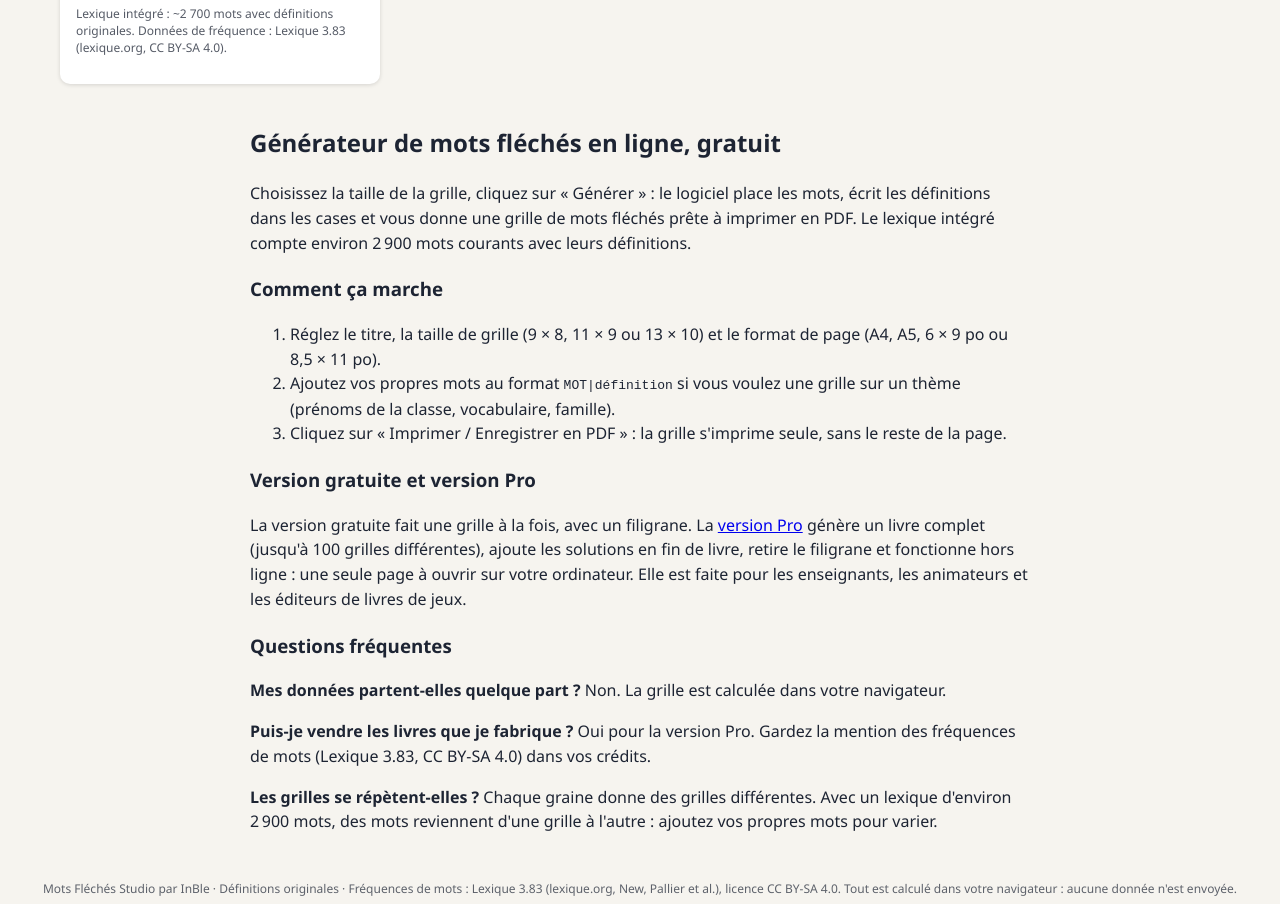
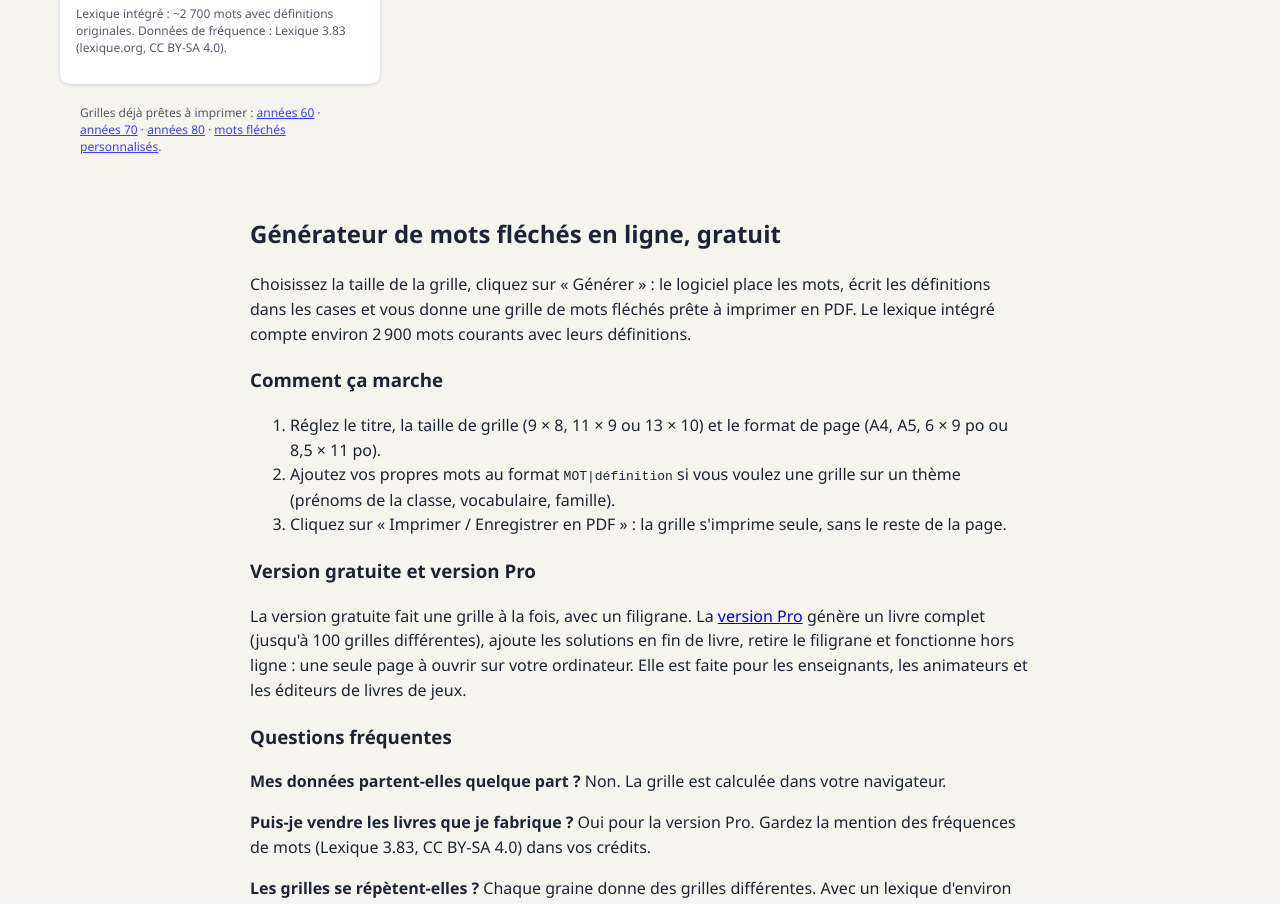
Before and after one commit to rfkbzz/inble-outils, a plain HTML site: page mots-fleches-studio/index.html in a window 1280 px wide. Shown: the part 949-1853 px from the top of the page. Drawn offline with Linux system fonts and the light colour scheme.

Commit message:
Mots fléchés : générateur v2 de CODA + page personnalisée + liens croisés (mots-fleches-studio/index.html)

```diff
--- a/mots-fleches-studio/index.html
+++ b/mots-fleches-studio/index.html
@@ -61,6 +61,7 @@ button.sec{background:#fff;color:var(--ink);border:1px solid var(--ink)}
   <p class="note">Lexique intégré : ~2 700 mots avec définitions originales. Données de fréquence : Lexique 3.83 (lexique.org, CC BY-SA 4.0).</p>
 </section>
 <section id="out"></section>
+<p class="note" style="max-width:820px;margin:0 auto 20px;padding:0 20px">Grilles déjà prêtes à imprimer : <a href="../mots-fleches-annees-60-a-imprimer.html">années 60</a> · <a href="../mots-fleches-annees-70-a-imprimer.html">années 70</a> · <a href="../mots-fleches-annees-80-a-imprimer.html">années 80</a> · <a href="../mots-fleches-personnalises.html">mots fléchés personnalisés</a>.</p>
 </main>
 <section id="seo"></section>
 <footer></footer>
```
